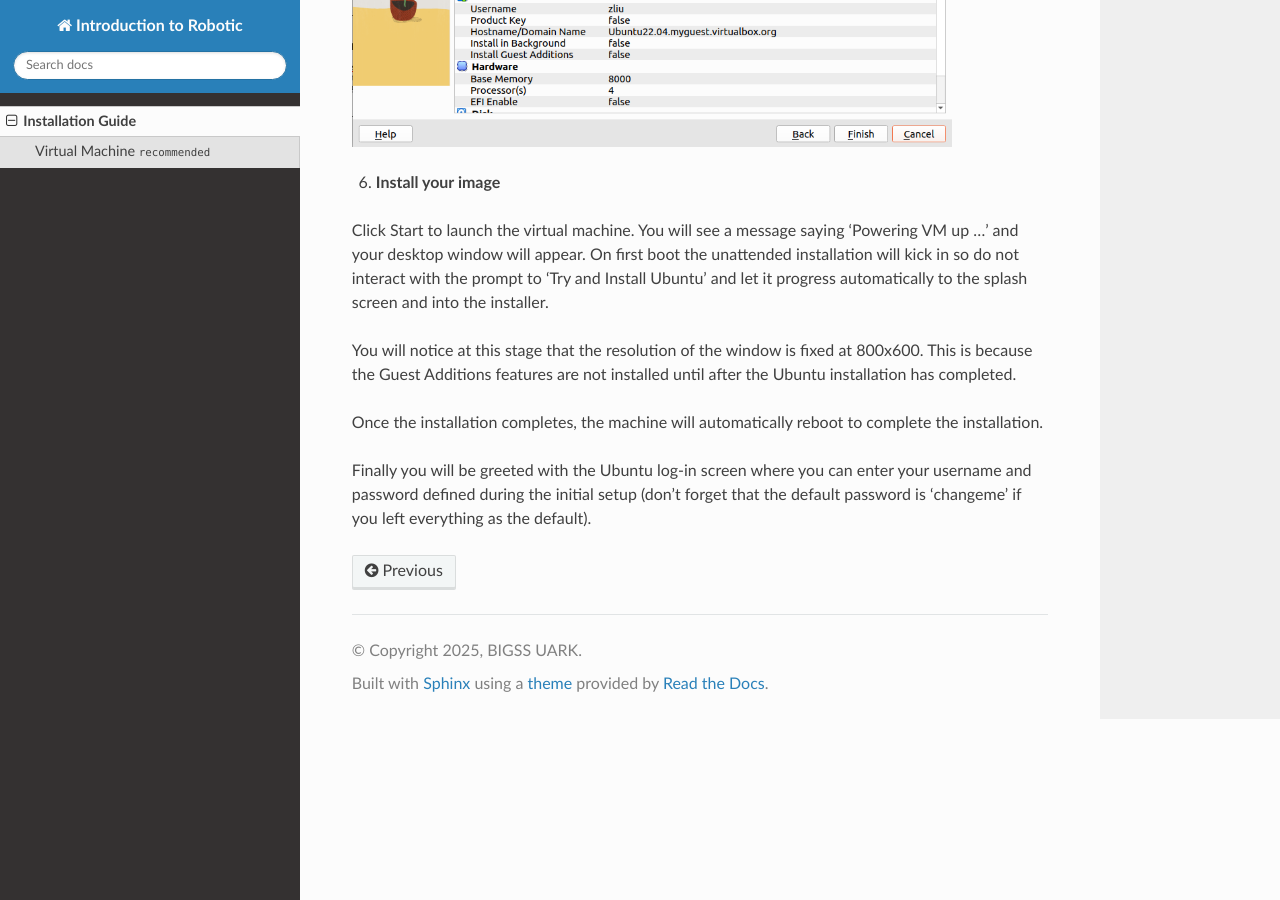
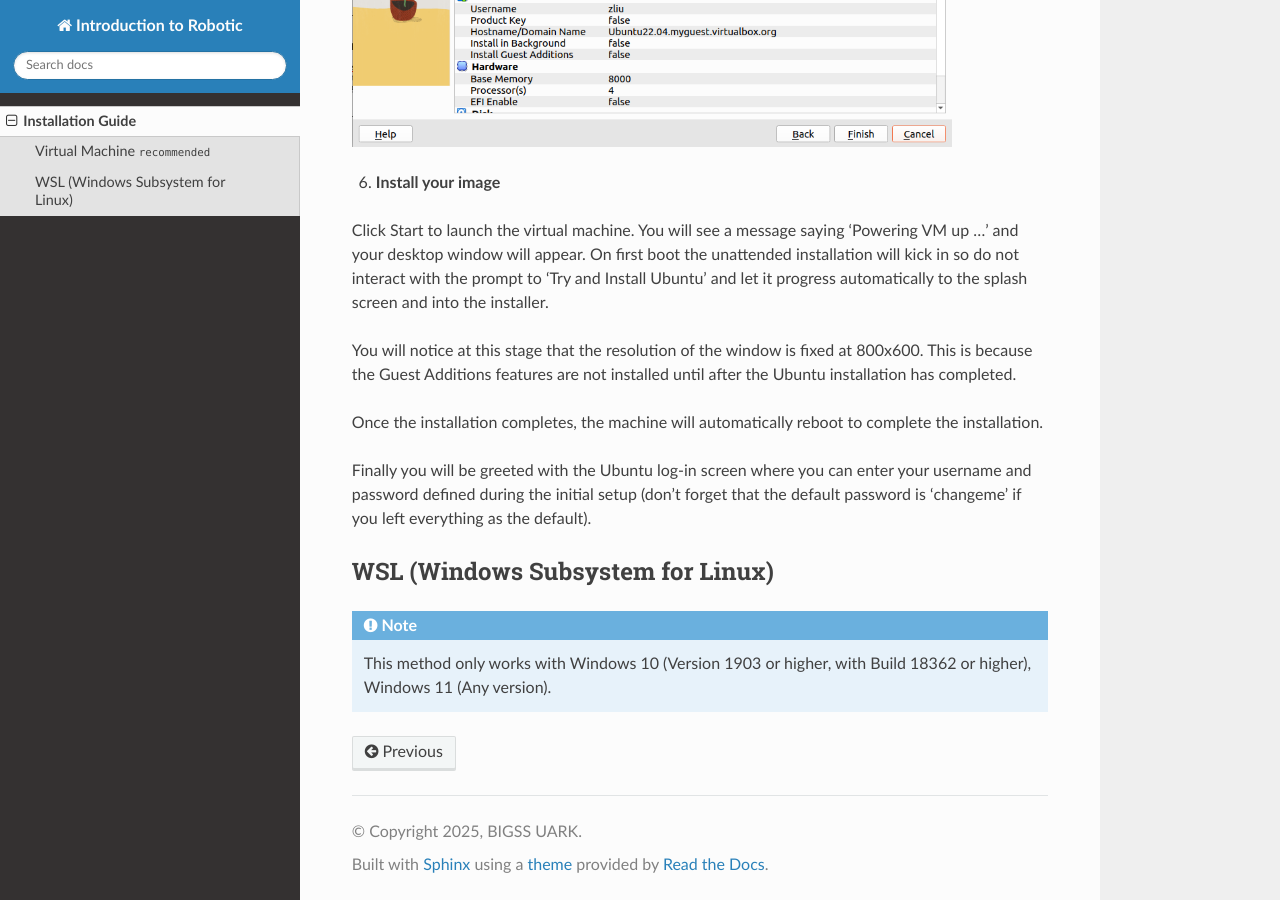
Before and after one commit to zhichaoliu0921/uark-meeg-intro-robo, a Sphinx documentation site: the page built from docs/source/install.rst, in a window 1280 px wide and 900 px high, scrolled down 4266 px. Built offline with Sphinx 7.4.7 and the Read the Docs theme 3.1.0, drawn with Linux system fonts in a browser that asks for light colours.

Commit message:
wsl start

```diff
--- a/docs/source/install.rst
+++ b/docs/source/install.rst
@@ -76,10 +76,16 @@ Click Next to continue and view a summary of your machine setting. After this cl
 
 6. **Install your image**
 
-Click Start to launch the virtual machine. You will see a message saying ‘Powering VM up …’ and your desktop window will appear. On first boot the unattended installation will kick in so do not interact with the prompt to ‘Try and Install Ubuntu’ and let it progress automatically to the splash screen and into the installer.
+Click Start to launch the virtual machine. You will see a message saying 'Powering VM up …' and your desktop window will appear. On first boot the unattended installation will kick in so do not interact with the prompt to ‘Try and Install Ubuntu’ and let it progress automatically to the splash screen and into the installer.
 
 You will notice at this stage that the resolution of the window is fixed at 800x600. This is because the Guest Additions features are not installed until after the Ubuntu installation has completed.
 
 Once the installation completes, the machine will automatically reboot to complete the installation.
 
 Finally you will be greeted with the Ubuntu log-in screen where you can enter your username and password defined during the initial setup (don’t forget that the default password is ‘changeme’ if you left everything as the default).
+
+WSL (Windows Subsystem for Linux)
+--------------------------------
+
+.. note::
+    This method only works with Windows 10 (Version 1903 or higher, with Build 18362 or higher), Windows 11 (Any version).
```
